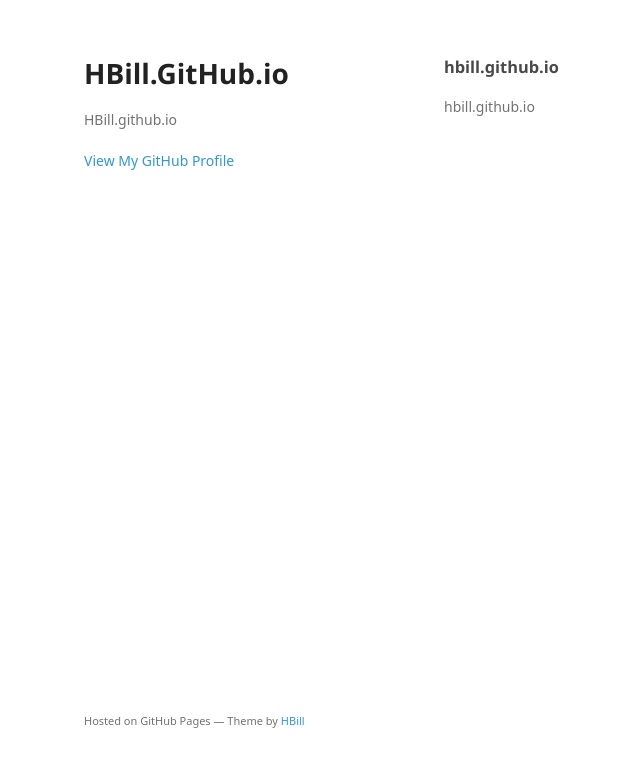
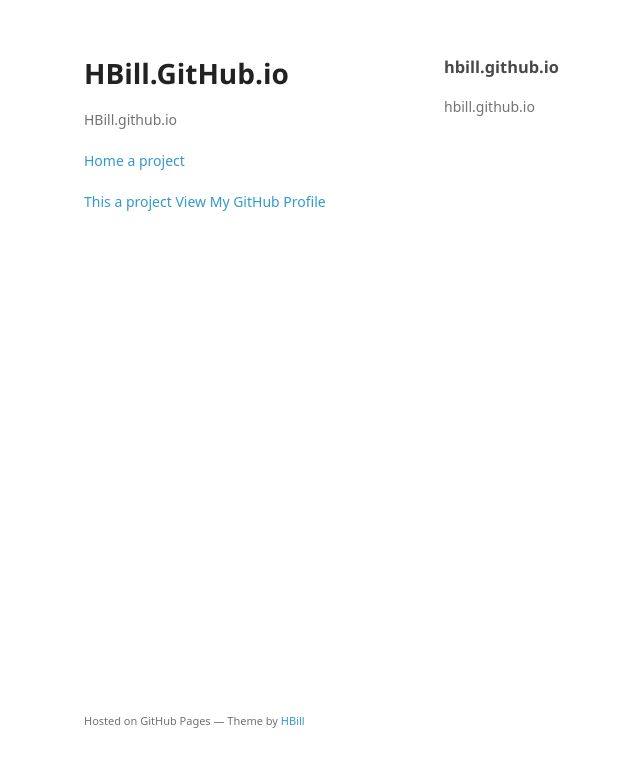
Before and after one commit to hbill/hbill.github.io, a plain HTML site: page index.html in a window 1280 px wide. Shown: the whole page, without its empty margins (126-766 px from the left). Drawn offline with Linux system fonts and the light colour scheme; a web font is replaced by a local one.

Commit message:
added
added

```diff
--- a/index.html
+++ b/index.html
@@ -18,8 +18,14 @@
         <h1>HBill.GitHub.io</h1>
         <p>HBill.github.io</p>
 
+        <p class="view">
+          <a href="http://hbill.github.io/">Home a project</a>
+        </p>
 
-        <p class="view"><a href="https://github.com/hbill">View My GitHub Profile</a></p>
+        <p class="view">
+          <a href="https://github.com/hbill/hbill.github.io/">This a project</a>
+          <a href="https://github.com/hbill">View My GitHub Profile</a>
+        </p>
 
       </header>
       <section>
```
